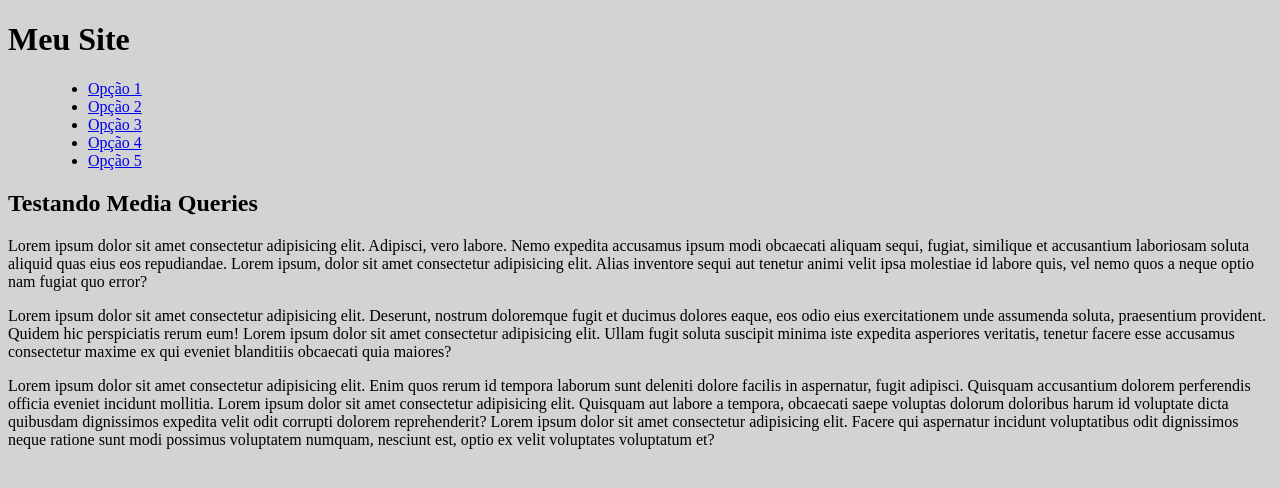
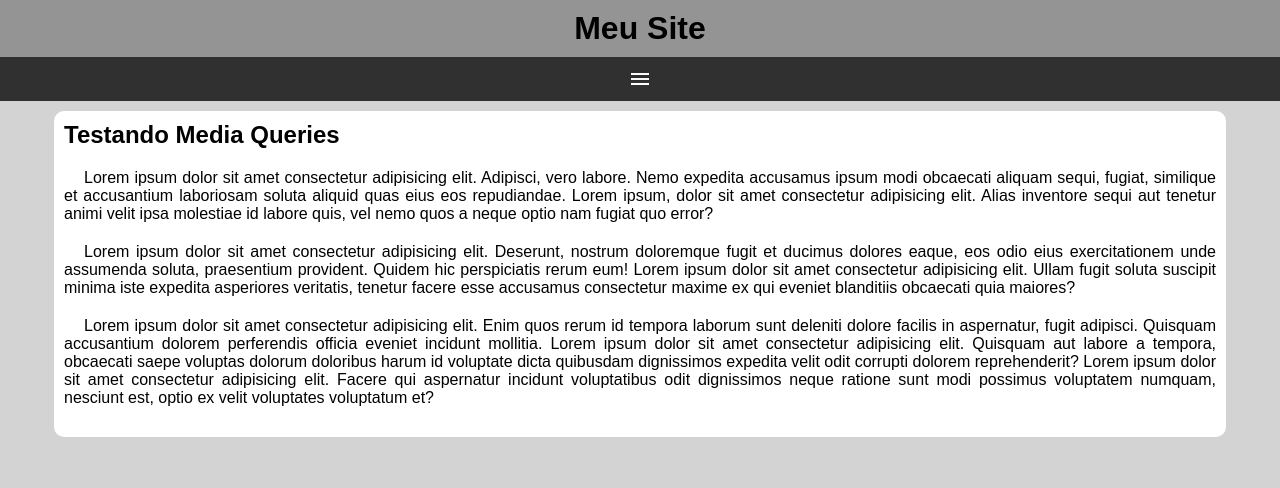
Before and after one commit to gabrielsilvasandes2/HTML-CSS, a plain HTML site: page exercicios/ex026/mq005/index.html in a window 1280 px wide. Drawn offline with Linux system fonts and the light colour scheme.

Commit message:
exercício 26

```diff
--- a/exercicios/ex026/mq005/estilos/style.css
+++ b/exercicios/ex026/mq005/estilos/style.css
@@ -1,5 +1,78 @@
 @charset "UTF-8";
+
+* {
+    font-family: Arial, Helvetica, sans-serif;
+    margin: 0px;
+    padding: 0px;
+}
 
 body, html {
     background-color: lightgray;
 }
+
+header {
+    background-color: rgb(148, 148, 148);
+}
+
+header > h1 {
+    padding: 10px;
+    text-align: center;
+}
+
+i#burguer {
+    background-color: rgb(48, 48, 48);
+    display: block;
+    color: white;
+    text-align: center;
+    padding: 10px;
+    cursor: pointer;
+}
+
+i#burguer:hover {
+    background-color: white;
+    color: black;
+}
+
+menu {
+    display: none;
+}
+
+menu > ul {
+    list-style-type: none;
+}
+
+menu > ul > li > a {
+    display: block;
+    padding: 10px;
+    text-decoration: none;
+    background-color: rgb(87, 87, 87);
+    color: white;
+    border-top: 2px solid gray;
+}
+
+menu > ul > li {
+    text-align: center;
+}
+
+menu > ul > li > a:hover {
+    background-color: gray;
+}
+
+main {
+    width: 90vw;
+    background-color: white;
+    margin: auto;
+    margin-top: 10px;
+    padding: 10px;
+    border-radius: 10px;
+}
+
+article > h2 {
+    padding-bottom: 20px;
+}
+
+article > p {
+    text-align: justify;
+    margin-bottom: 20px;
+    text-indent: 20px;
+}
--- a/exercicios/ex026/mq005/index.html
+++ b/exercicios/ex026/mq005/index.html
@@ -4,12 +4,14 @@
     <meta charset="UTF-8">
     <meta name="viewport" content="width=device-width, initial-scale=1.0">
     <title>Media Query</title>
+    <link href="https://fonts.googleapis.com/icon?family=Material+Icons" rel="stylesheet">
     <link rel="stylesheet" href="estilos/style.css">
 </head>
 <body>
     <header>
         <h1>Meu Site</h1>
-        <menu>
+        <i id="burguer" class="material-icons" onclick="clickMenu()">menu</i>
+        <menu id="itens">
             <ul>
                 <li><a href="#">Opção 1</a></li>
                 <li><a href="#">Opção 2</a></li>
@@ -30,5 +32,14 @@
             <p>Lorem ipsum dolor sit amet consectetur adipisicing elit. Enim quos rerum id tempora laborum sunt deleniti dolore facilis in aspernatur, fugit adipisci. Quisquam accusantium dolorem perferendis officia eveniet incidunt mollitia. Lorem ipsum dolor sit amet consectetur adipisicing elit. Quisquam aut labore a tempora, obcaecati saepe voluptas dolorum doloribus harum id voluptate dicta quibusdam dignissimos expedita velit odit corrupti dolorem reprehenderit? Lorem ipsum dolor sit amet consectetur adipisicing elit. Facere qui aspernatur incidunt voluptatibus odit dignissimos neque ratione sunt modi possimus voluptatem numquam, nesciunt est, optio ex velit voluptates voluptatum et?</p>
         </article>
     </main>
+    <script>
+        function clickMenu() {
+            if (itens.style.display == 'block') {
+                itens.style.display = 'none'
+            } else {
+                itens.style.display = 'block'
+            }
+        }
+    </script>
 </body>
 </html>
```
